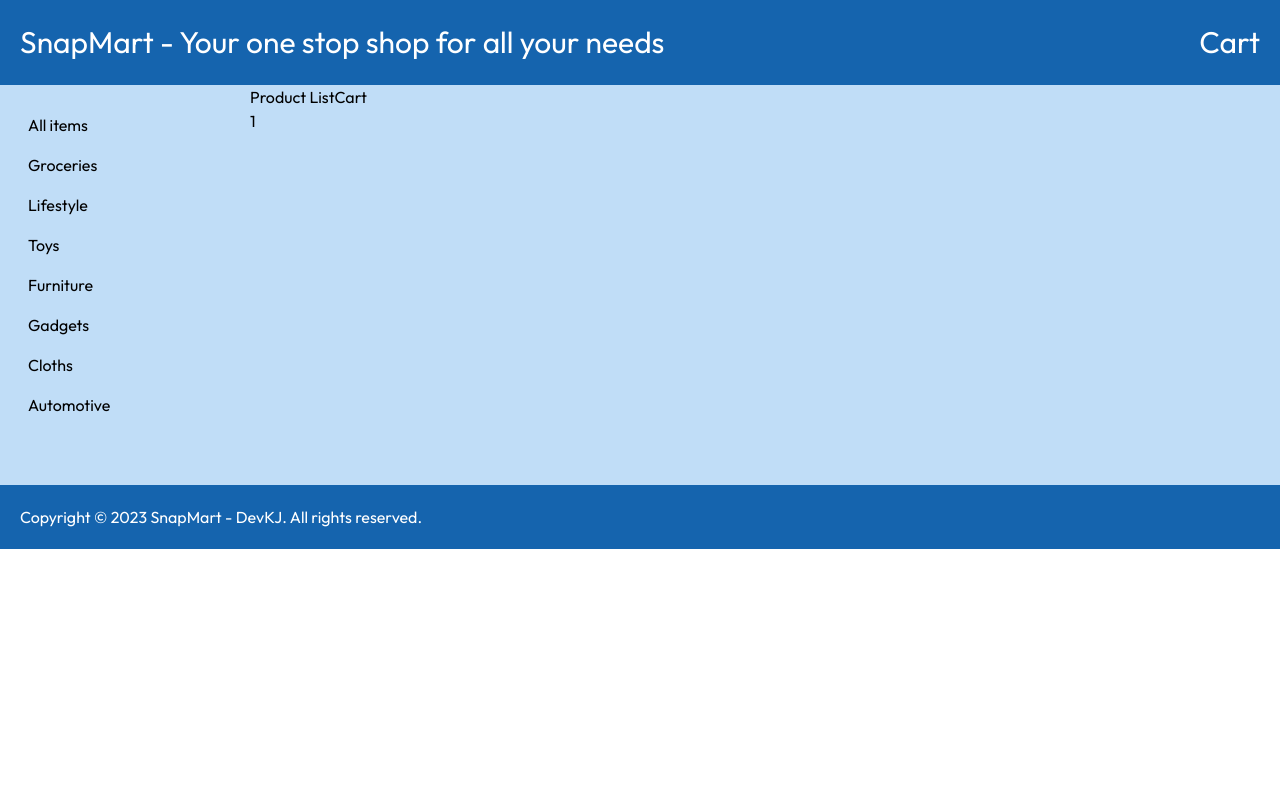
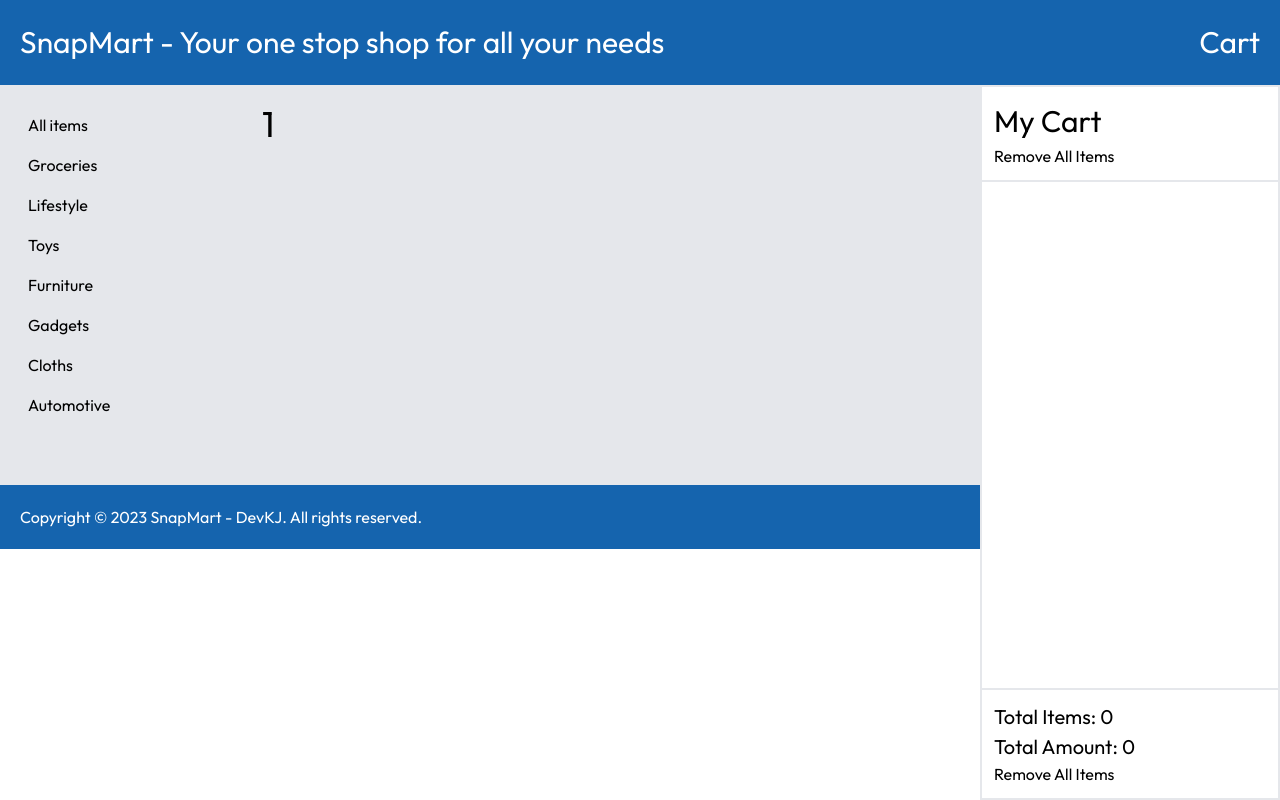
Before and after one commit to khasmir04/snapmart, a Next.js app: page /category/1 in a window 1280 px wide. Both pictures are taken after a click on the button "Cart". Built offline with nearby package versions, Linux system fonts and the light colour scheme.

Commit message:
feat: Add Cart Modal

```diff
--- a/src/components/Header.tsx
+++ b/src/components/Header.tsx
@@ -2,18 +2,19 @@ import type { Dispatch, SetStateAction } from 'react';
 
 export interface HeaderProps {
   title: string;
-  triggerCart: Dispatch<SetStateAction<boolean>>;
+  SetIsCartOpen: Dispatch<SetStateAction<boolean>>;
 }
 
 const Header = (props: HeaderProps): JSX.Element => {
-  const { title, triggerCart } = props;
+  const { title, SetIsCartOpen } = props;
+
   return (
-    <header className="w-full bg-blue-700">
+    <header className="fixed top-0 z-10 w-full bg-blue-700">
       <div className="container mx-auto bg-blue-700 p-5 text-3xl text-white">
         <div className="flex items-center justify-between">
           <div>{title}</div>
           <div>
-            <button type="button" onClick={() => triggerCart(true)}>
+            <button type="button" onClick={() => SetIsCartOpen(true)}>
               Cart
             </button>
           </div>
--- a/src/components/ProductList.tsx
+++ b/src/components/ProductList.tsx
@@ -16,10 +16,11 @@ const ProductList = (props: ProductListProps): JSX.Element => {
   const { categoryId } = router.query;
 
   return (
-    <div>
-      <h1>Product List</h1>
+    <div className="p-3">
+      <p className="text-4xl">
+        {categoryId?.toString().toUpperCase().replace('-', ' ')}
+      </p>
       <div>
-        <p>{categoryId}</p>
         <div className="grid gap-3 md:grid-cols-2 lg:grid-cols-3 xl:grid-cols-4">
           {categoryId === 'all-items'
             ? data.map((product) => {
--- /dev/null
+++ b/src/components/modal/CartModal.tsx
@@ -0,0 +1,42 @@
+import type { Product } from '@/data/mockData';
+
+export interface CartModalProps {
+  data: Product[];
+}
+
+const CartModal = (props: CartModalProps): JSX.Element => {
+  const { data } = props;
+  return (
+    <div className="fixed right-0 h-[calc(100vh-85px)] min-w-[300px]">
+      <div className="flex h-full flex-col border bg-white ">
+        <div className="border">
+          <div className="p-3">
+            <p className="text-3xl">My Cart</p>
+            <button type="button">Remove All Items</button>
+          </div>
+        </div>
+        <div className="flex-1 border">
+          <div className="p-3">
+            {data &&
+              data.map((item) => {
+                return (
+                  <div key={item.id}>
+                    <div>{item.productName}</div>
+                  </div>
+                );
+              })}
+          </div>
+        </div>
+        <div className="border">
+          <div className="p-3">
+            <p className="text-xl">Total Items: {data?.length || 0}</p>
+            <p className="text-xl">Total Amount: {data?.length || 0}</p>
+            <button type="button">Remove All Items</button>
+          </div>
+        </div>
+      </div>
+    </div>
+  );
+};
+
+export default CartModal;
--- a/src/pages/category/[categoryId].tsx
+++ b/src/pages/category/[categoryId].tsx
@@ -1,9 +1,11 @@
 import { useRouter } from 'next/router';
 import { useState } from 'react';
 
+import CartModal from '@/components/modal/CartModal';
 import ProductList from '@/components/ProductList';
 import SideBar from '@/components/Sidebar';
 import { categories } from '@/data/categories';
+import type { Product } from '@/data/mockData';
 import { productsMock } from '@/data/mockData';
 import { Meta } from '@/layouts/Meta';
 import { Main } from '@/templates/Main';
@@ -13,6 +15,7 @@ const CategoryPage = (): JSX.Element => {
   const router = useRouter();
   const { categoryId } = router.query;
   const [isVisible, setIsVisible] = useState<boolean>(false);
+  const [cartItems, setCartItems] = useState<Product[]>([]);
 
   const handleClick = (value: string) => {
     console.log(value);
@@ -26,12 +29,12 @@ const CategoryPage = (): JSX.Element => {
           description="E-commerce mockup website for SnapMart Interview"
         />
       }
-      triggerCart={() => setIsVisible(!isVisible)}
+      SetIsCartOpen={() => setIsVisible(!isVisible)}
     >
       <section className="mx-auto flex p-4 lg:container md:p-0">
         <SideBar categories={categories} />
         <ProductList data={productsMock} onClick={handleClick} />
-        {isVisible && <div>Cart</div>}
+        {isVisible && <CartModal data={cartItems} />}
       </section>
     </Main>
   );
--- a/src/pages/index.tsx
+++ b/src/pages/index.tsx
@@ -11,7 +11,7 @@ const Index = () => {
           description="E-commerce mockup website for SnapMart Interview"
         />
       }
-      triggerCart={() => console.log('Cart')}
+      SetIsCartOpen={() => console.log('Cart')}
     >
       <div className="container mx-auto flex">
         <div>Content</div>
--- a/src/templates/Main.tsx
+++ b/src/templates/Main.tsx
@@ -6,17 +6,17 @@ import Header from '@/components/Header';
 type IMainProps = {
   meta: ReactNode;
   children: ReactNode;
-  triggerCart: Dispatch<SetStateAction<boolean>>;
+  SetIsCartOpen: Dispatch<SetStateAction<boolean>>;
 };
 
 const Main = (props: IMainProps) => (
   <div className="antialiased">
     {props.meta}
     <Header
-      triggerCart={props.triggerCart}
+      SetIsCartOpen={props.SetIsCartOpen}
       title="SnapMart - Your one stop shop for all your needs "
     />
-    <main className="bg-blue-100 pb-10">{props.children}</main>
+    <main className="mt-[85px] bg-gray-200 pb-10">{props.children}</main>
     <Footer />
   </div>
 );
```
